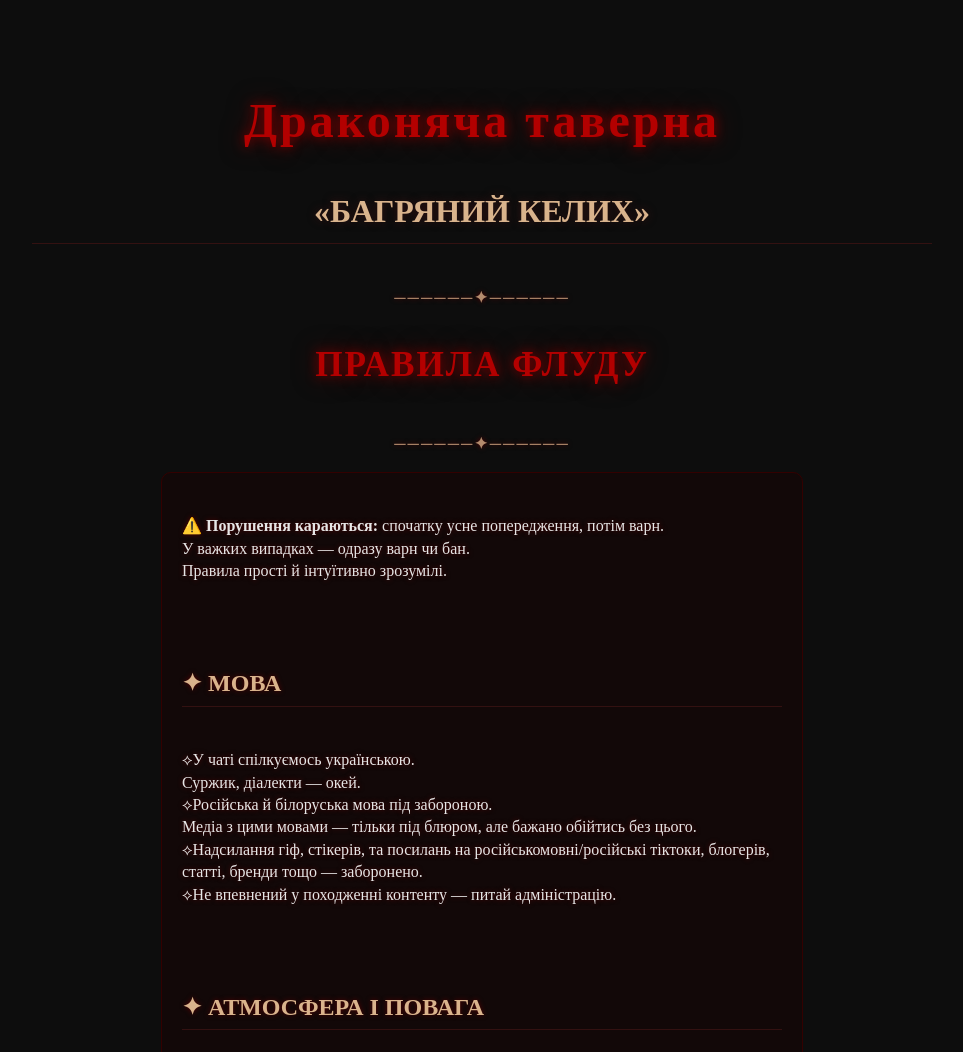
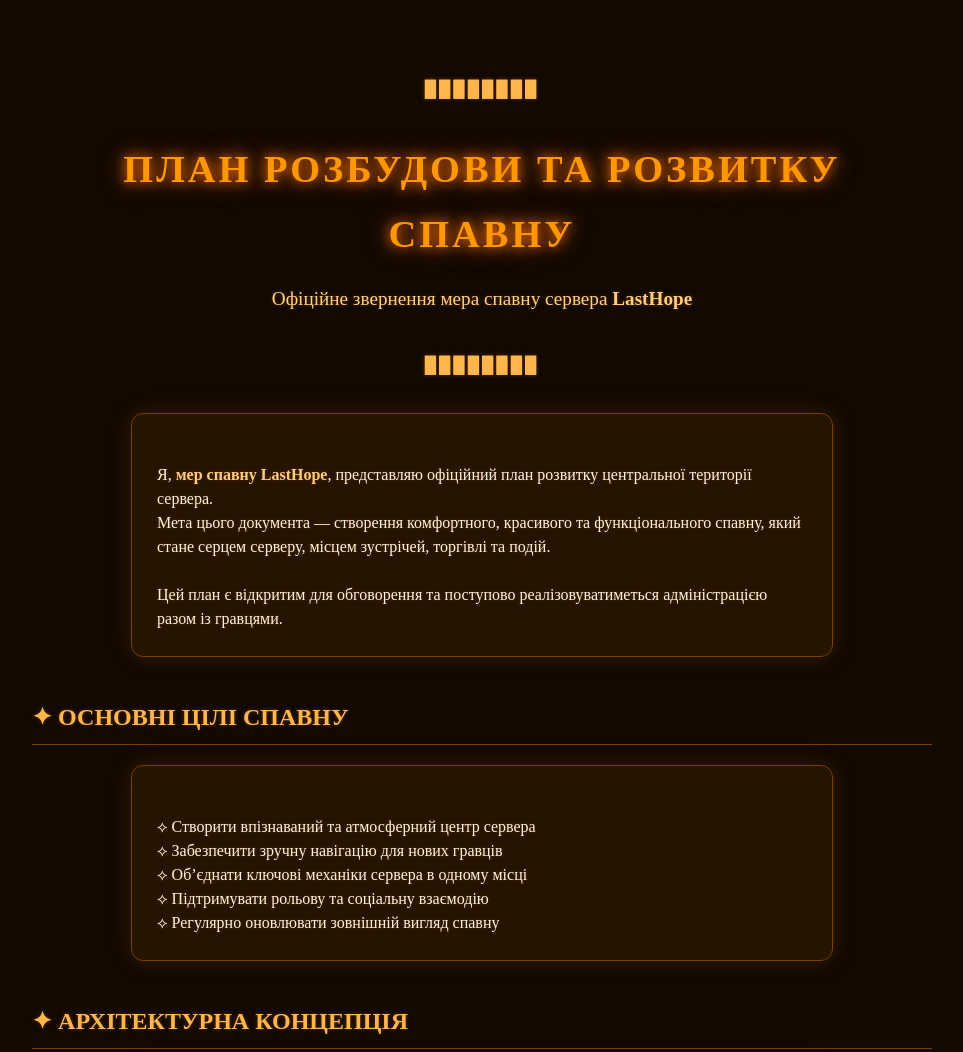
Before and after one commit to GingerNotTheRoot/gingernottheroot.github.io, a plain HTML site: page index.html in a window 1280 px wide. Shown: the top 1052 px of the page, without its empty margins (158-1121 px from the left). Drawn offline with Linux system fonts and the light colour scheme.

Commit message:
Update index.html

```diff
--- a/index.html
+++ b/index.html
@@ -1,154 +1,143 @@
 <!DOCTYPE html>
-<div style="text-align:center; margin:40px 0;">
-  <h1 style="font-family: 'Cinzel', 'Times New Roman', serif; font-size:3em; color:#b30000; text-shadow: 0 0 12px #800000, 0 0 25px #400000; letter-spacing:3px;">Драконяча таверна</h1>
-  <h2 style="font-family: 'Cinzel', 'Times New Roman', serif; font-size:2em; color:#d9b38c; text-shadow: 0 0 8px #331111; margin-top: -10px;">«Багряний Келих»</h2>
-</div>
-<html lang="uk">
-<head>
-  <meta charset="UTF-8">
 <html lang="uk">
 <head>
 <meta charset="UTF-8">
 <meta name="viewport" content="width=device-width, initial-scale=1.0">
-<title>Правила Флуду</title>
+<title>План розвитку спавну | LastHope</title>
+
 <style>
- .column-text {
-  max-width: 600px;       /* обмежує ширину, щоб текст виглядав стовпчиком */
-  margin: auto;            /* центр блоку на сторінці */
-  white-space: pre-line;   /* зберігає переноси рядків */
-  line-height: 1.4;        /* міжрядковий інтервал */
-  padding: 20px;
-  background: rgba(26,0,0,0.4);
-  border: 1px solid #330000;
-  border-radius: 10px;
-  text-shadow: 0 0 5px #550000;
-}
-
   body {
-    background-color: #0d0d0d;
-    color: #e6e6e6;
+    background-color: #120900;
+    color: #fff3e0;
     font-family: "Cinzel", "Times New Roman", serif;
     line-height: 1.7;
     padding: 40px;
     max-width: 900px;
     margin: auto;
-    text-shadow: 0 0 5px #550000;
+    text-shadow: 0 0 4px #5a2d00;
   }
 
   h1 {
     text-align: center;
-    font-size: 2.2em;
-    letter-spacing: 2px;
-    color: #b30000;
-    text-shadow: 0 0 12px #800000, 0 0 25px #400000;
+    font-size: 2.4em;
+    letter-spacing: 3px;
+    color: #ff9800;
+    text-shadow: 0 0 12px #ff6f00, 0 0 25px #b45300;
   }
 
   h2 {
-    color: #d9b38c;
+    color: #ffb74d;
     font-size: 1.5em;
     margin-top: 40px;
     text-transform: uppercase;
-    border-bottom: 1px solid #331111;
-    padding-bottom: 5px;
+    border-bottom: 1px solid #7a3e00;
+    padding-bottom: 6px;
   }
 
-  p {
-    margin: 10px 0;
+  .subtitle {
+    text-align: center;
+    font-size: 1.2em;
+    color: #ffd180;
+    margin-top: -10px;
   }
 
   .divider {
     text-align: center;
-    color: #b38b6d;
+    color: #ffb74d;
     font-weight: bold;
-    letter-spacing: 2px;
-    margin: 35px 0 15px 0;
+    letter-spacing: 3px;
+    margin: 35px 0;
   }
 
-  .highlight {
-    color: #ff6666;
+  .column-text {
+    max-width: 650px;
+    margin: auto;
+    white-space: pre-line;
+    line-height: 1.5;
+    padding: 25px;
+    background: rgba(255, 152, 0, 0.08);
+    border: 1px solid #7a3e00;
+    border-radius: 12px;
+    box-shadow: 0 0 25px rgba(255, 140, 0, 0.15);
   }
 
-  a {
-    color: #cc4444;
-    text-decoration: none;
-  }
-
-  a:hover {
-    color: #ff9999;
+  b {
+    color: #ffcc80;
   }
 </style>
 </head>
+
 <body>
 
-<div class="divider">──────✦──────</div>
-<h1>ПРАВИЛА ФЛУДУ</h1>
+<div class="divider">████████</div>
+<h1>ПЛАН РОЗБУДОВИ ТА РОЗВИТКУ СПАВНУ</h1>
+<div class="subtitle">Офіційне звернення мера спавну сервера <b>LastHope</b></div>
+<div class="divider">████████</div>
+
+<div class="column-text">
+Я, <b>мер спавну LastHope</b>, представляю офіційний план розвитку центральної території сервера.
+Мета цього документа — створення комфортного, красивого та функціонального спавну, який стане серцем серверу, місцем зустрічей, торгівлі та подій.
+
+Цей план є відкритим для обговорення та поступово реалізовуватиметься адміністрацією разом із гравцями.
+</div>
+
+<h2>✦ ОСНОВНІ ЦІЛІ СПАВНУ</h2>
+<div class="column-text">
+⟡ Створити впізнаваний та атмосферний центр сервера
+⟡ Забезпечити зручну навігацію для нових гравців
+⟡ Об’єднати ключові механіки сервера в одному місці
+⟡ Підтримувати рольову та соціальну взаємодію
+⟡ Регулярно оновлювати зовнішній вигляд спавну
+</div>
+
+<h2>✦ АРХІТЕКТУРНА КОНЦЕПЦІЯ</h2>
+<div class="column-text">
+⟡ Єдиний стиль забудови (фентезі / середньовіччя / постапокаліпсис — за рішенням адміністрації)
+⟡ Симетричне планування центральної площі
+⟡ Використання декору, зелених зон, фонтанів
+⟡ Освітлення для комфорту та безпеки вночі
+⟡ Видимі орієнтири: вежі, статуї, прапори сервера
+</div>
+
+<h2>✦ ФУНКЦІОНАЛЬНІ ЗОНИ</h2>
+<div class="column-text">
+⟡ <b>Центральна площа</b> — точка появи гравців
+⟡ <b>Інформаційна зона</b> — правила, новини, команди
+⟡ <b>Торгові ряди</b> — магазини гравців та сервера
+⟡ <b>Портал-хол</b> — переходи у світи та варпи
+⟡ <b>Зона подій</b> — івенти, міні-ігри, конкурси
+⟡ <b>RP-зона</b> — будівлі для рольової гри
+</div>
+
+<h2>✦ РОЗВИТОК ТА ОНОВЛЕННЯ</h2>
+<div class="column-text">
+⟡ Поетапна розбудова спавну
+⟡ Сезонні оновлення (літо, зима, івенти)
+⟡ Декорації до свят та серверних подій
+⟡ Очищення застарілих або непотрібних елементів
+⟡ Покращення оптимізації та зручності
+</div>
+
+<h2>✦ УЧАСТЬ ГРАВЦІВ</h2>
+<div class="column-text">
+⟡ Пропозиції від гравців вітаються
+⟡ Конкурси на найкращі будівлі для спавну
+⟡ Можливість стати будівельником спавну
+⟡ Спільні проєкти з адміністрацією
+⟡ Участь у голосуваннях щодо змін
+</div>
+
 <div class="divider">──────✦──────</div>
 
 <div class="column-text">
-⚠️ <b>Порушення караються:</b> спочатку усне попередження, потім варн.
-У важких випадках — одразу варн чи бан.
-Правила прості й інтуїтивно зрозумілі.
+Цей план — основа майбутнього спавну <b>LastHope</b>.
+Разом ми створимо місце, куди хочеться повертатись.
 
-
-<h2>✦ МОВА</h2>
-⟡У чаті спілкуємось українською.
-Суржик, діалекти — окей.
-⟡Російська й білоруська мова під забороною.
-Медіа з цими мовами — тільки під блюром, але бажано обійтись без цього.
-⟡Надсилання гіф, стікерів, та посилань на російськомовні/російські тіктоки, блогерів, статті, бренди тощо — заборонено.
-⟡Не впевнений у походженні контенту — питай адміністрацію.
-
-
-<h2>✦ АТМОСФЕРА І ПОВАГА</h2>
-⟡Комфорт учасників — головний пріоритет. Поважайте атмосферу спільноти.
-Якщо вам некомфортно — звертайтесь до адміністрації. Намірене провокування чи цькування — заборонене й карається.
-⟡Заборонені образи та приниження за будь-якими ознаками (мова, зовнішність, стать, релігія, політика тощо).
-⟡Слюри не кидати у співрозмовника. Якщо ви друзі й розумієте жарти — претензій не буде.
-Конфлікти можна вирішити вибаченнями.
-Легка лайка дозволена.
-
-
-<h2>✦ ЩО ЗАБОРОНЕНО</h2>
-⟡ Конфлікти вирішуйте в особистих повідомленнях. Публічні сварки = попередження обом сторонам.
-⟡ Терористична символіка та ідеї ненависті.
-⟡ Будь-яка пропаганда, що принижує інших людей.
-⟡ Жарти, образи чи згадки на теми дискримінації: расизм, сексизм, педофілія, зоофілія, ейджизм, релігійна ворожнеча тощо.
-⟡ <b>ВИКЛИКИ:</b> тегати всіх можна лише з дозволу адміна та з поважних причин (оголошення, новини, опитування, нові учасники).
-У нічний час (23:00–08:00) виклики заборонені.
-⟡ <b>СПАМ:</b> повторювати одне й те саме більше трьох разів підряд = спам.
-Випадковий спам — попередження. Намисний спам — варн.
-⟡ <b>КОНТЕНТ 18+:</b> дозволений тільки під блюром та з попередженням (кров, сцени насильства тощо).
-Стікери й гіфки відвертого характеру — заборонені.
-«Дорослі» розмови дозволені, якщо обидві сторони згодні й ніхто не відчуває дискомфорту.
-⟡ <b>ПРИВАТНІСТЬ:</b> особисту інформацію інших учасників без їхньої згоди не поширювати.
-
-
-<h2>✦ АКТИВНОСТІ ТА ІНТЕРАКТИВИ У ФЛУДІ</h2>
-Норма — 400 повідомлень на місяць. Щомісяця проводиться чистка в 30–31 числах.
-У флуді регулярно проводяться <b>інтерактиви</b>, “<b>активна година</b>”, а також рубрики «музика», «меми», «відео».
-Ці заходи створені для підтримки активності, гарного настрою та взаємодії між учасниками.
-Участь у них — добровільна, але заохочується.
-
-Флуд має <b>окремий Discord-сервер</b> та <b>сервер Minecraft</b>, які також належать власнику спільноти.
-Вони не підв’язані безпосередньо до флуда — функціонують як самостійні простори з власними правилами та подіями.
-
-Якщо відчуваєте, що не зможете активити — беріть <b>рест</b> (відгул).
-
-<h2>✦ ВІКОВИЙ ЛІМІТ</h2>
-У чат приймаються учасники від 14 років.
-Молодшим краще не приєднуватись: тут трапляється дорослий гумор і 18+ контент.
-
+<b>Мер спавну LastHope</b>
+На благо серверу та його гравців.
+</div>
 
 <div class="divider">──────✦──────</div>
-Все, що ховається під спойлером, ви відкриваєте на власний ризик.
-Правила стосуються кожного учасника без винятку.
-Якщо виникає сварка — пишіть адміністрації, якщо її немає онлайн — власнику.
-Скарги на учасників можна подавати напряму власнику.
-Дії, зроблені до введення чи зміни правил, не караються.
-Якщо вирішив піти з чату — тегни власника або одного з адмінів, напиши свою роль і (за бажанням) причину.
-По всім питанням звертатись до власника.
-<div class="divider">──────✦──────</div>
-</div>
 
 </body>
 </html>
```
